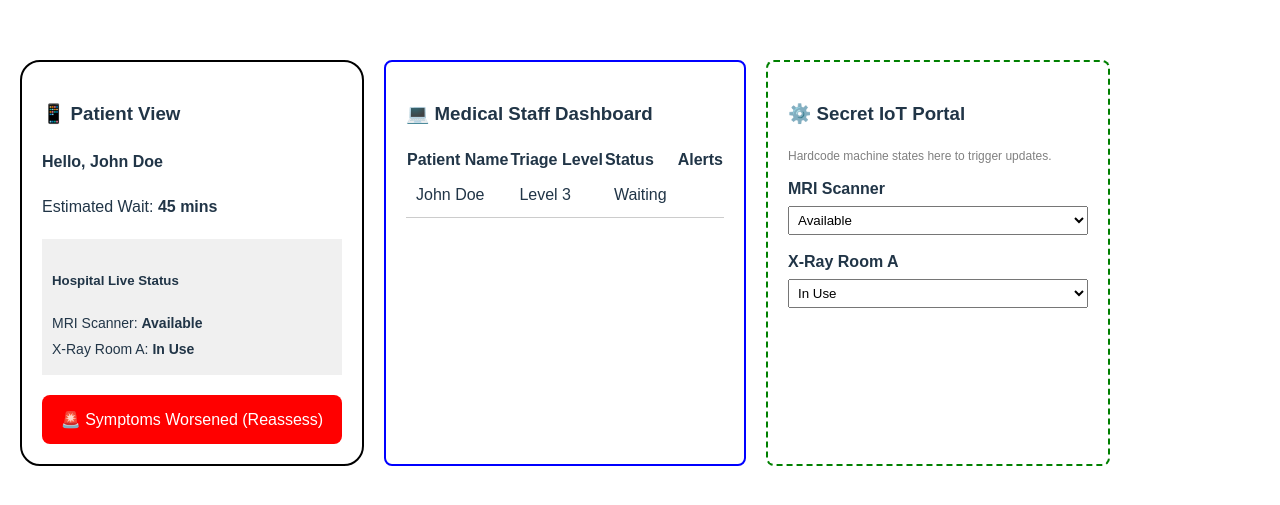
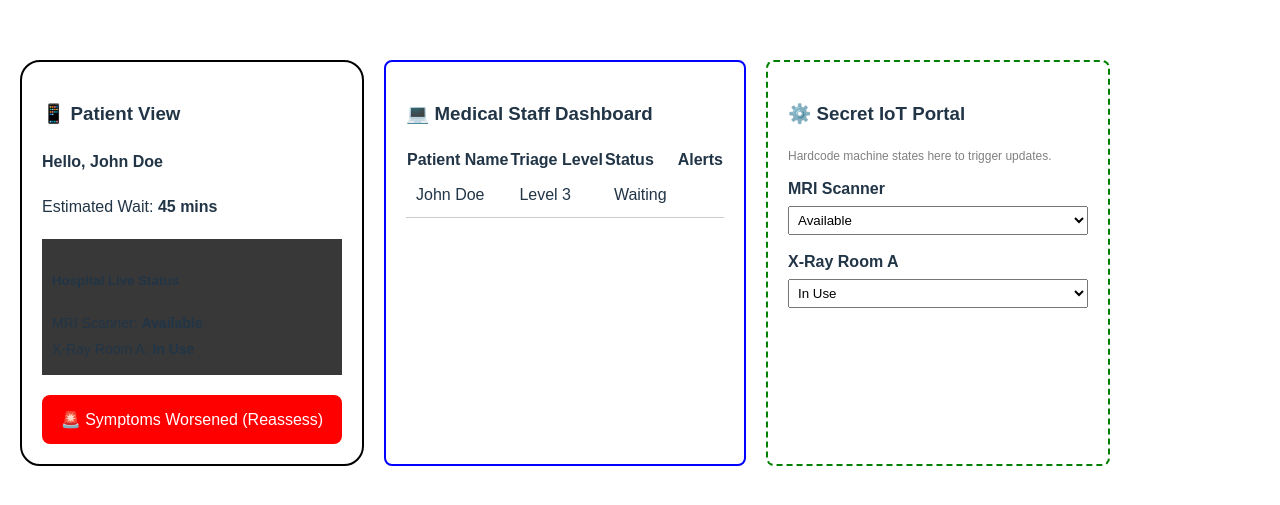
Before and after one commit to ArynShah/healthcarewingman, a React (Vite) app: page / in a window 1280 px wide. Shown: the part 137-642 px from the top of the page. Built offline with nearby package versions, Linux system fonts and the light colour scheme.

Commit message:
Changing background colour of patient view for readability

```diff
--- a/src/App.jsx
+++ b/src/App.jsx
@@ -34,7 +34,7 @@ export default function HospitalHackathonDemo() {
         <h4>Hello, {patients[0].name}</h4>
         <p>Estimated Wait: <strong>{patients[0].waitTime} mins</strong></p>
 
-        <div style={{ marginTop: '20px', padding: '10px', background: '#f0f0f0' }}>
+        <div style={{ marginTop: '20px', padding: '10px', background: '#383838' }}>
           <h5>Hospital Live Status</h5>
           {machines.map(m => (
             <p key={m.id} style={{ fontSize: '14px', margin: '5px 0' }}>
```
